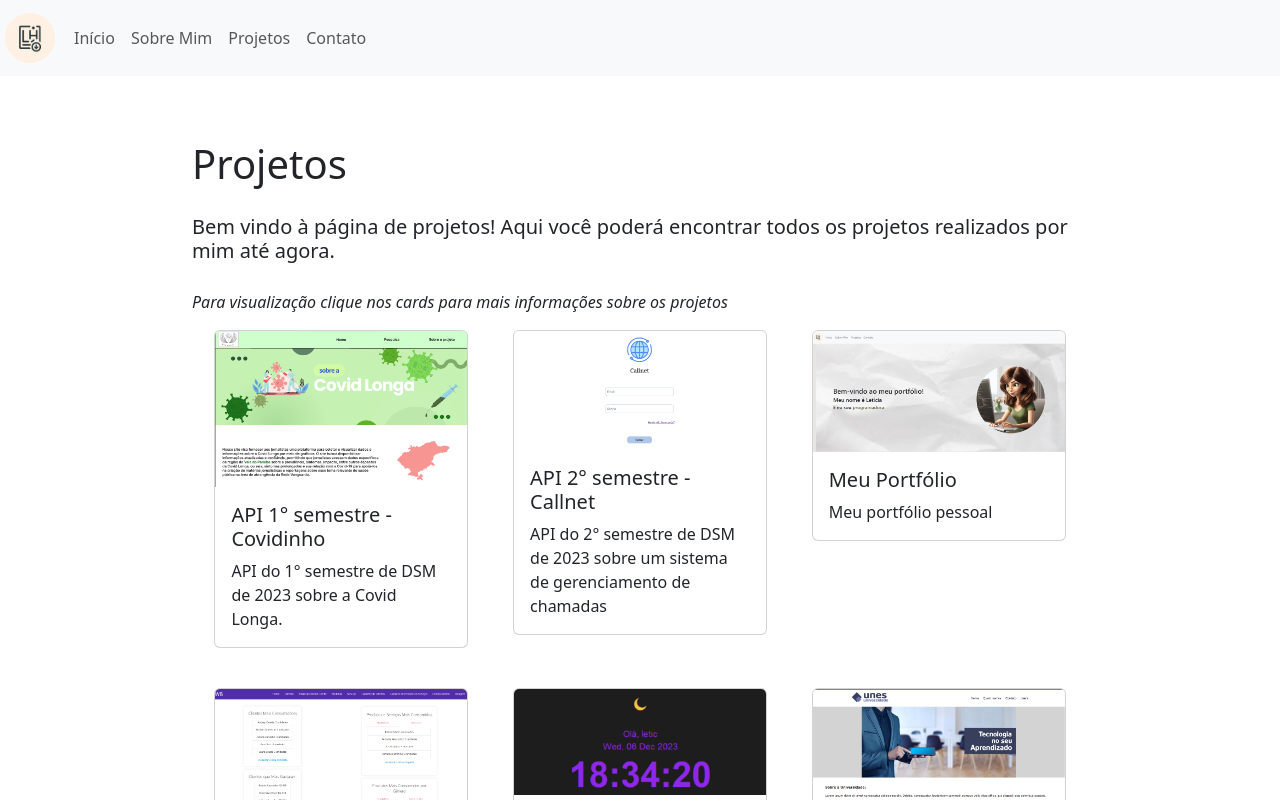
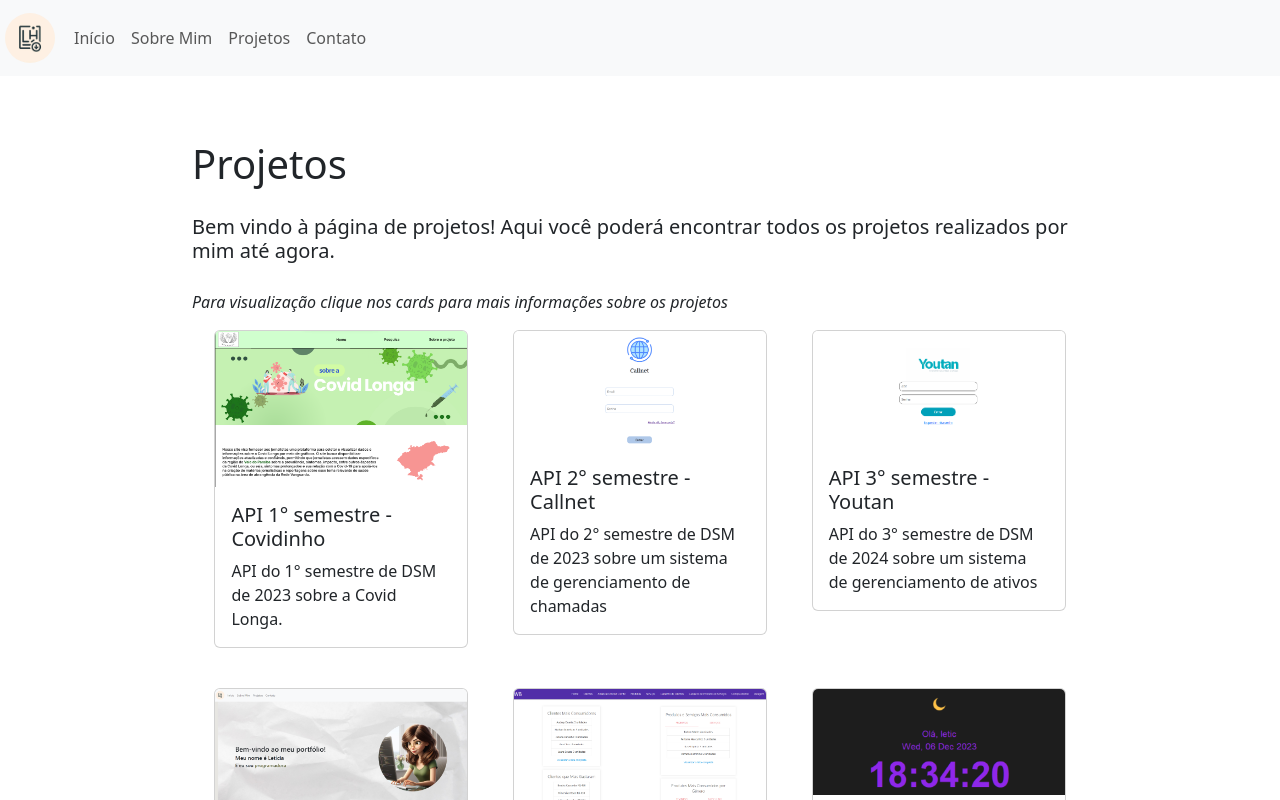
Before and after one commit to leticiacarvalho04/Portfolio, a React (Create React App) app: page /projetos in a window 1280 px wide. Shown: the top 800 px of the page. Built offline with nearby package versions, Linux system fonts and the light colour scheme.

Commit message:
Adicionando card do api do 3° semestre

```diff
--- a/src/component/projetos/icons.js
+++ b/src/component/projetos/icons.js
@@ -1,31 +1,37 @@
-import React from 'react'
+import React from "react";
 
 export const TypeScriptIcon = () => (
   <svg
     xmlns="http://www.w3.org/2000/svg"
-        x="0px" y="0px"
+    x="0px"
+    y="0px"
     width="54px"
     height="54px"
     viewBox="0 0 50 50"
-        style={{ fill: 'currentColor' }}
+    style={{ fill: "currentColor" }}
   >
-        <path d="M45,4H5C4.447,4,4,4.448,4,5v40c0,0.552,0.447,1,1,1h40c0.553,0,1-0.448,1-1V5C46,4.448,45.553,4,45,
+    <path
+      d="M45,4H5C4.447,4,4,4.448,4,5v40c0,0.552,0.447,1,1,1h40c0.553,0,1-0.448,1-1V5C46,4.448,45.553,4,45,
         4z M29,26.445h-5V42h-4	V26.445h-5V23h14V26.445z M30.121,41.112v-4.158c0,0,2.271,1.712,4.996,1.712c2.725,0,
         2.62-1.782,2.62-2.026	c0-2.586-7.721-2.586-7.721-8.315c0-7.791,11.25-4.717,11.25-4.717l-0.14,3.704c0,
         0-1.887-1.258-4.018-1.258s-2.9,1.013-2.9,2.096	c0,2.795,7.791,2.516,7.791,8.141C42,44.955,30.121,41.112,
-        30.121,41.112z"></path>
+        30.121,41.112z"
+    ></path>
   </svg>
 );
 
 export const Mysql = () => (
-    <svg xmlns="http://www.w3.org/2000/svg"
-    x="0px" y="0px"
+  <svg
+    xmlns="http://www.w3.org/2000/svg"
+    x="0px"
+    y="0px"
     width="100"
     height="100"
     viewBox="0 0 50 50"
-    style={{ fill: 'currentColor' }}
+    style={{ fill: "currentColor" }}
   >
-        <path d="M 31.167969 8 C 30.699219 7.988281 30.289063 8.167969 30.078125 8.6875 C 29.71875 9.558594 30.613281
+    <path
+      d="M 31.167969 8 C 30.699219 7.988281 30.289063 8.167969 30.078125 8.6875 C 29.71875 9.558594 30.613281
         10.410156 30.933594 10.855469 C 31.15625 11.164063 31.445313 11.511719 31.605469 11.859375 C 31.710938 12.089844
         31.726563 12.320313 31.816406 12.5625 C 32.039063 13.160156 32.394531 13.839844 32.679688 14.394531 C 32.824219
         14.675781 32.984375 14.96875 33.167969 15.21875 C 33.28125 15.371094 33.472656 15.441406 33.503906 15.675781 C
@@ -88,7 +94,48 @@ export const Mysql = () => (
         25 35.171875 25 Z M 14 27 C 14.039063 27.039063 14 31.261719 14 31.34375 C 14.015625 32.21875 15.125 32.984375 16.863281 33 L 20 33 L
         20 33.066406 C 20 33.253906 20.136719 33.878906 19 34 C 18.988281 34 14.011719 34 14 34 L 14 35 L 19.214844 35 C 20.097656 34.972656
         22.011719 34.773438 22 33.242188 C 22 33.214844 22.007813 27 22 27 L 20 27 L 20 32 C 19.96875 32 17.523438 32.007813 17.03125 32 C
-        16.066406 31.984375 15.984375 31.433594 16 31.222656 L 16 27 Z">
-        </path>
+        16.066406 31.984375 15.984375 31.433594 16 31.222656 L 16 27 Z"
+    ></path>
   </svg>
-)
+);
+
+export const SpringBootIcon = ({
+  color = "currentColor",
+  size = "54px",
+  margin = "0",
+  marginRight= "10",
+}) => (
+  <svg
+    xmlns="http://www.w3.org/2000/svg"
+    width={size}
+    height={size}
+    viewBox="0 0 256 256"
+    style={{ fill: color, margin, marginRight }}
+  >
+    <g
+      fill="none"
+      fillRule="nonzero"
+      stroke="none"
+      strokeWidth="1"
+      strokeLinecap="butt"
+      strokeLinejoin="miter"
+      strokeMiterlimit="10"
+      fontFamily="none"
+      fontWeight="none"
+      fontSize="none"
+      textAnchor="none"
+      style={{ mixBlendMode: "normal" }}
+    >
+      <g transform="scale(5.33333,5.33333)">
+        <path
+          d="M43.982,23.635c0.069,-4.261 -0.891,-9.328 -2.891,-15.273l-1.568,-4.662l-2.13,4.433c-0.114,0.237 -0.244,0.469 -0.38,0.698c-3.499,-3.004 -8.039,-4.831 -13.013,-4.831c-11.046,0 -20,8.954 -20,20c0,11.046 8.954,20 20,20c11.046,0 20,-8.954 20,-20c0,-0.123 -0.016,-0.242 -0.018,-0.365z"
+          fill={color}
+        ></path>
+        <path
+          d="M39.385,32.558c-3.123,4.302 -8.651,4.533 -13.854,4.442h-6.781h-1.938c4.428,-1.593 7.063,-1.972 9.754,-3.4c5.068,-2.665 10.078,-8.496 11.121,-14.562c-1.93,5.836 -7.779,10.85 -13.109,12.889c-3.652,1.393 -10.248,2.745 -10.248,2.745l-0.267,-0.145c-4.49,-2.259 -4.626,-12.313 3.537,-15.559c3.574,-1.423 6.993,-0.641 10.854,-1.593c4.122,-1.012 8.89,-4.208 10.83,-8.375c2.172,6.667 4.786,17.106 0.101,23.558zM15.668,38.445c-0.282,0.35 -0.713,0.555 -1.163,0.555c-0.823,0 -1.495,-0.677 -1.495,-1.5c0,-0.823 0.677,-1.5 1.495,-1.5c0.341,0 0.677,0.118 0.941,0.336c0.64,0.519 0.74,1.469 0.222,2.109z"
+          fill="#ffffff"
+        ></path>
+      </g>
+    </g>
+  </svg>
+);
--- a/src/component/projetos/projetos.tsx
+++ b/src/component/projetos/projetos.tsx
@@ -1,7 +1,7 @@
 import React, { useState } from 'react';
 import './projetos.css';
-import { faCss3Alt, faHtml5, faJs, faNodeJs, faPython, faReact } from '@fortawesome/free-brands-svg-icons';
-import { Mysql, TypeScriptIcon } from './icons';
+import { faCss3Alt, faHtml5, faJava, faJs, faNodeJs, faPython, faReact } from '@fortawesome/free-brands-svg-icons';
+import { Mysql, SpringBootIcon, TypeScriptIcon } from './icons';
 import Modal from 'react-bootstrap/Modal';
 import Button from 'react-bootstrap/Button';
 import Card from 'react-bootstrap/Card';
@@ -62,6 +62,21 @@ export default function Projetos(){
             acesso à soluções de seus problemas sobre Internet, de forma mais rápida e eficaz.` ,
             technologies: [faReact, faNodeJs, faHtml5, faCss3Alt,TypeScriptIcon,Mysql],
             link:'https://github.com/Equipe-CodeLand/API-2023.2'
+        },
+        {
+            title: "API 3° semestre - Youtan",
+            image: "/imgs/projetos/youtan.png",
+            description: "API do 3° semestre de DSM de 2024 sobre um sistema de gerenciamento de ativos",
+            sobre: `Projeto desenvolvido para a API (Aprendizagem por Projeto Integrado) do 3° semestre de Desenvolvimento de
+            Software Multiplataforma (DSM). O objetivo do projeto é o desenvlvimento de uma solução para o gerenciamento de ativos
+            de uma empresa. A plataforma deve conter informações detalhadas sobre ativos, cadastro e histórico de manutenções dos
+            ativos e dashboard com indicativos relevantes sobre os ativos.
+            \n
+            O objetivo do projeto é o desenvovimento de uma solução para o gerenciamento de ativos de uma empresa. A plataforma deve
+            conter informações detalhadas sobre ativos, cadastro e histórico de manutenções dos ativos e dashboard com indicativos
+            relevantes sobre os ativos.` ,
+            technologies: [faReact, faJava, SpringBootIcon, faNodeJs, faHtml5, faCss3Alt,TypeScriptIcon,Mysql],
+            link:'https://github.com/Equipe-CodeLand/API-2024.1'
         },
         {
             title: 'Meu Portfólio',
```
Also changed, not shown: public/imgs/projetos/youtan.png (added). Lines whose indentation alone changed are shown as unchanged.
